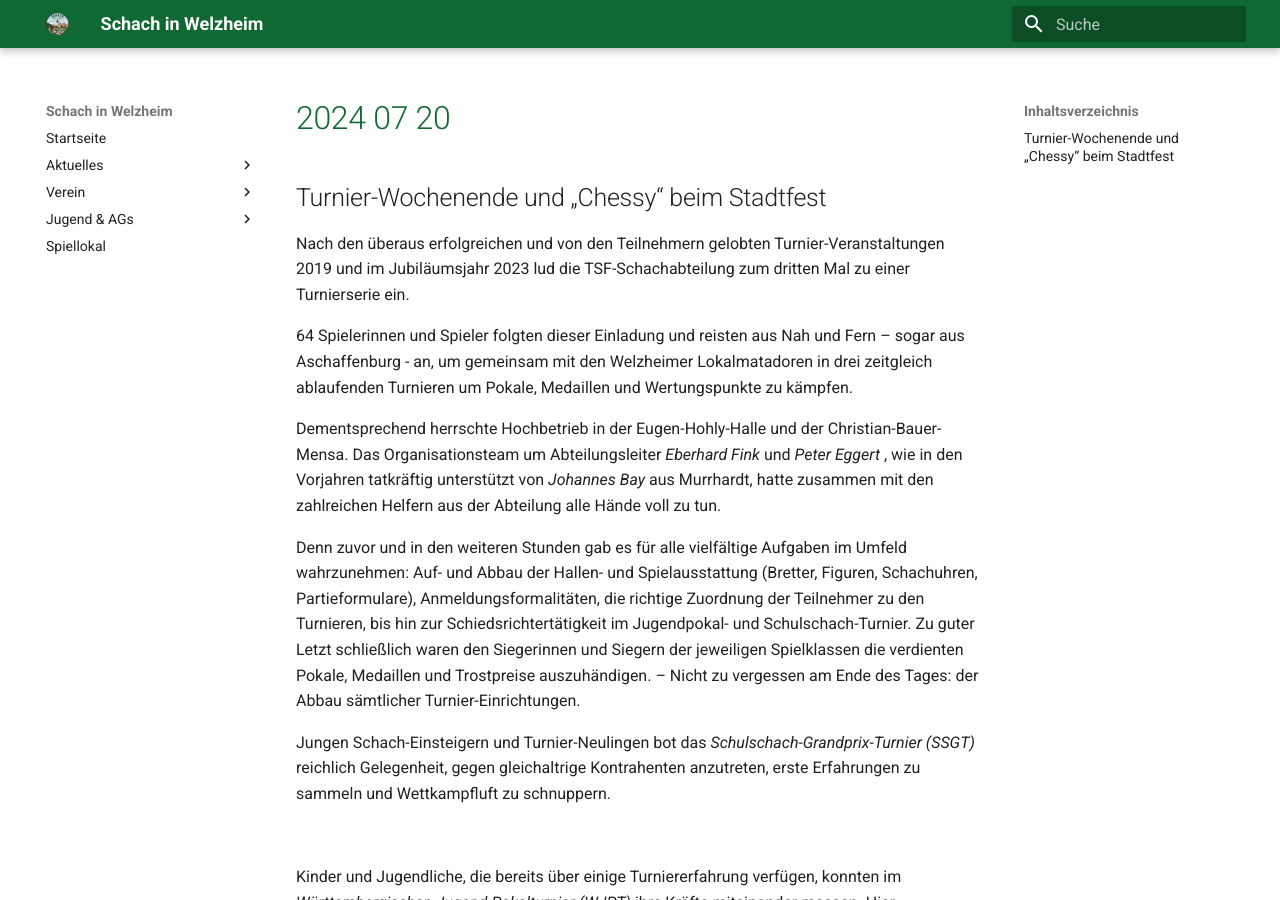
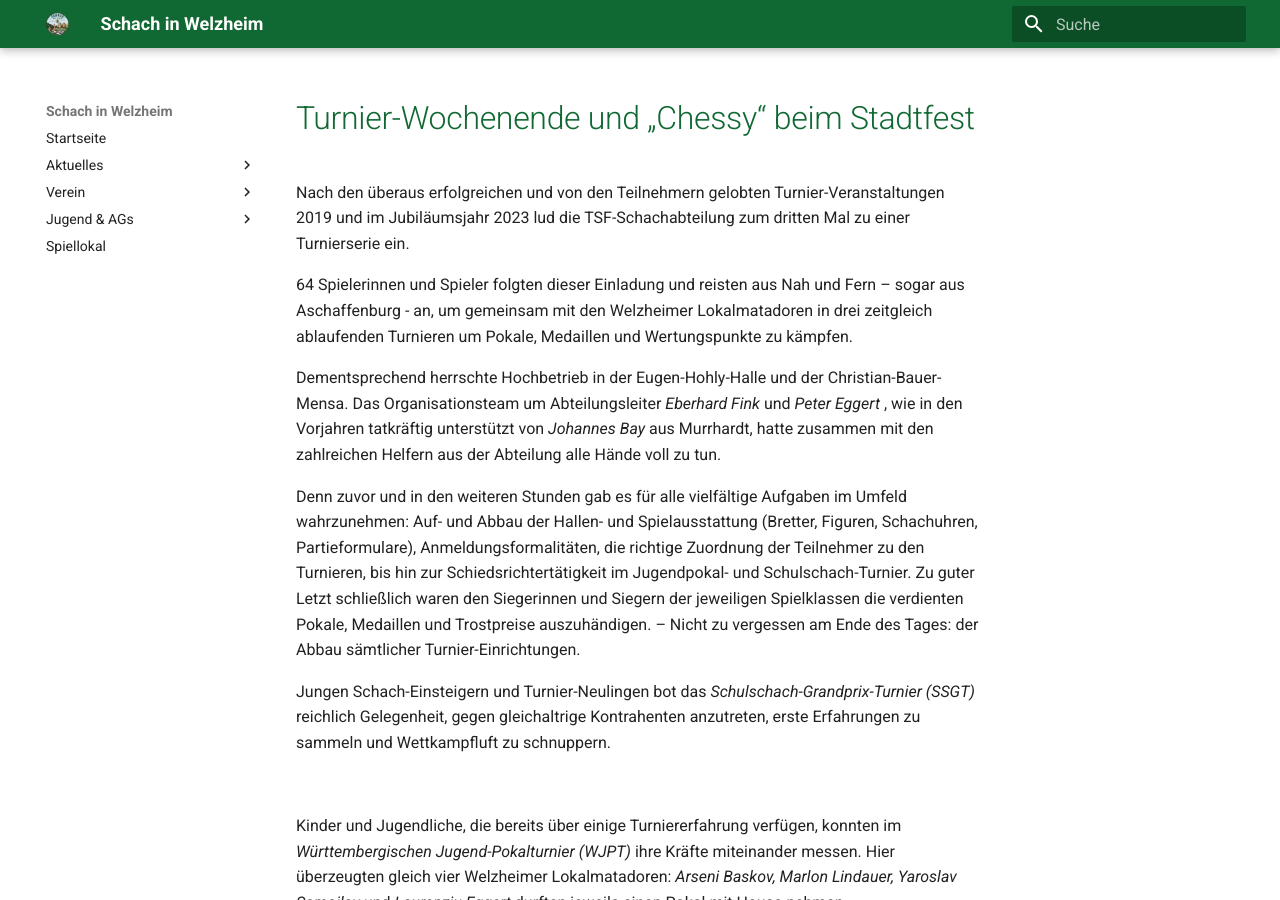
Before and after one commit to schachwelzheim/schachwelzheim, an MkDocs documentation site: the page built from docs/aktuelles/2024-07-20.md, in a window 1280 px wide and 900 px high. Built offline with MkDocs 1.6.1 and Material for MkDocs 9.7.7, drawn with Linux system fonts in a browser that asks for light colours.

Commit message:
Change header level in tournament announcement

```diff
--- a/docs/aktuelles/2024-07-20.md
+++ b/docs/aktuelles/2024-07-20.md
@@ -1,4 +1,4 @@
-## Turnier-Wochenende und „Chessy“ beim Stadtfest
+# Turnier-Wochenende und „Chessy“ beim Stadtfest
 
 Nach den überaus erfolgreichen und von den Teilnehmern gelobten Turnier-Veranstaltungen 2019 und im Jubiläumsjahr 2023 lud die TSF-Schachabteilung zum dritten Mal zu einer Turnierserie ein.
 
```
